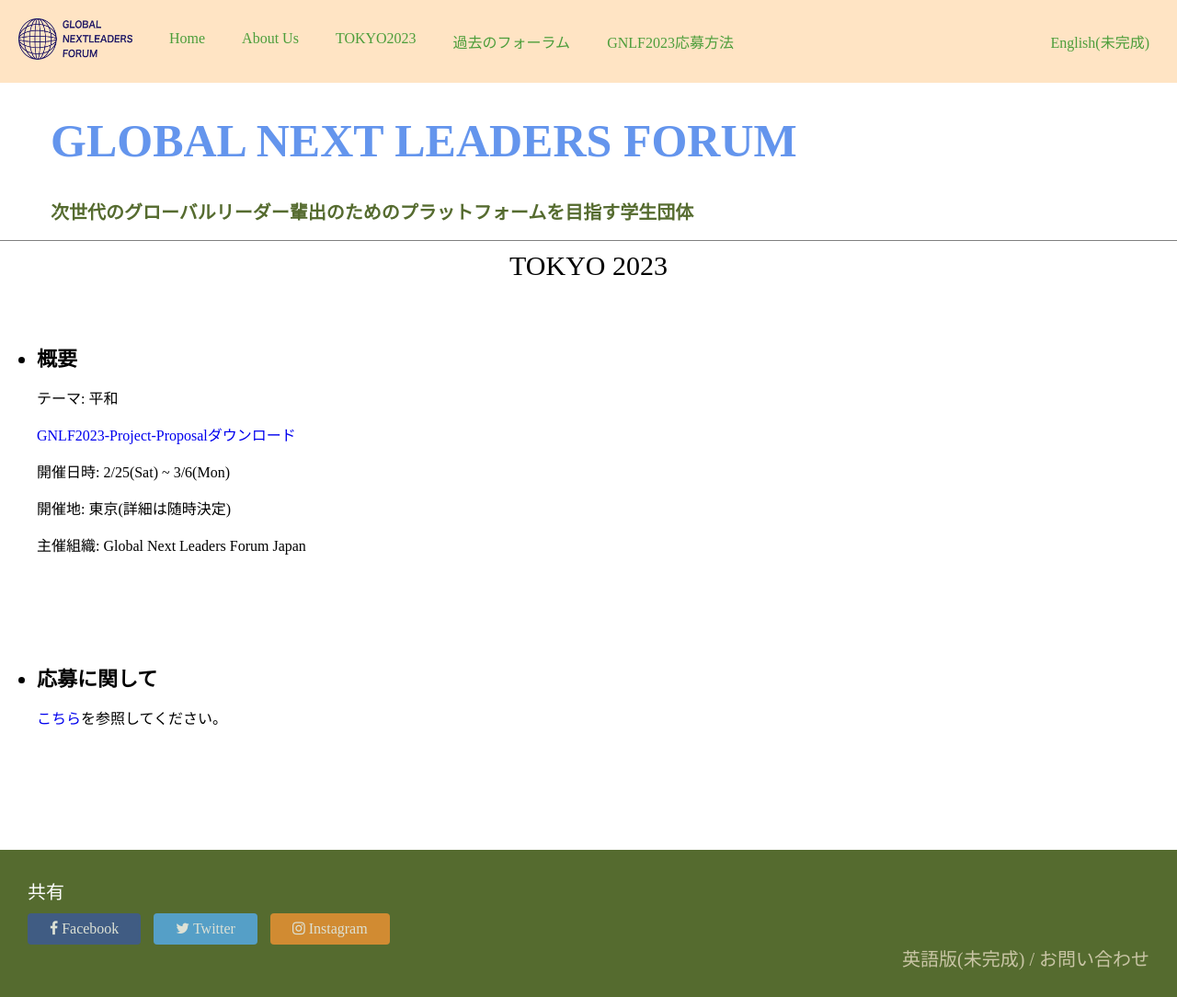
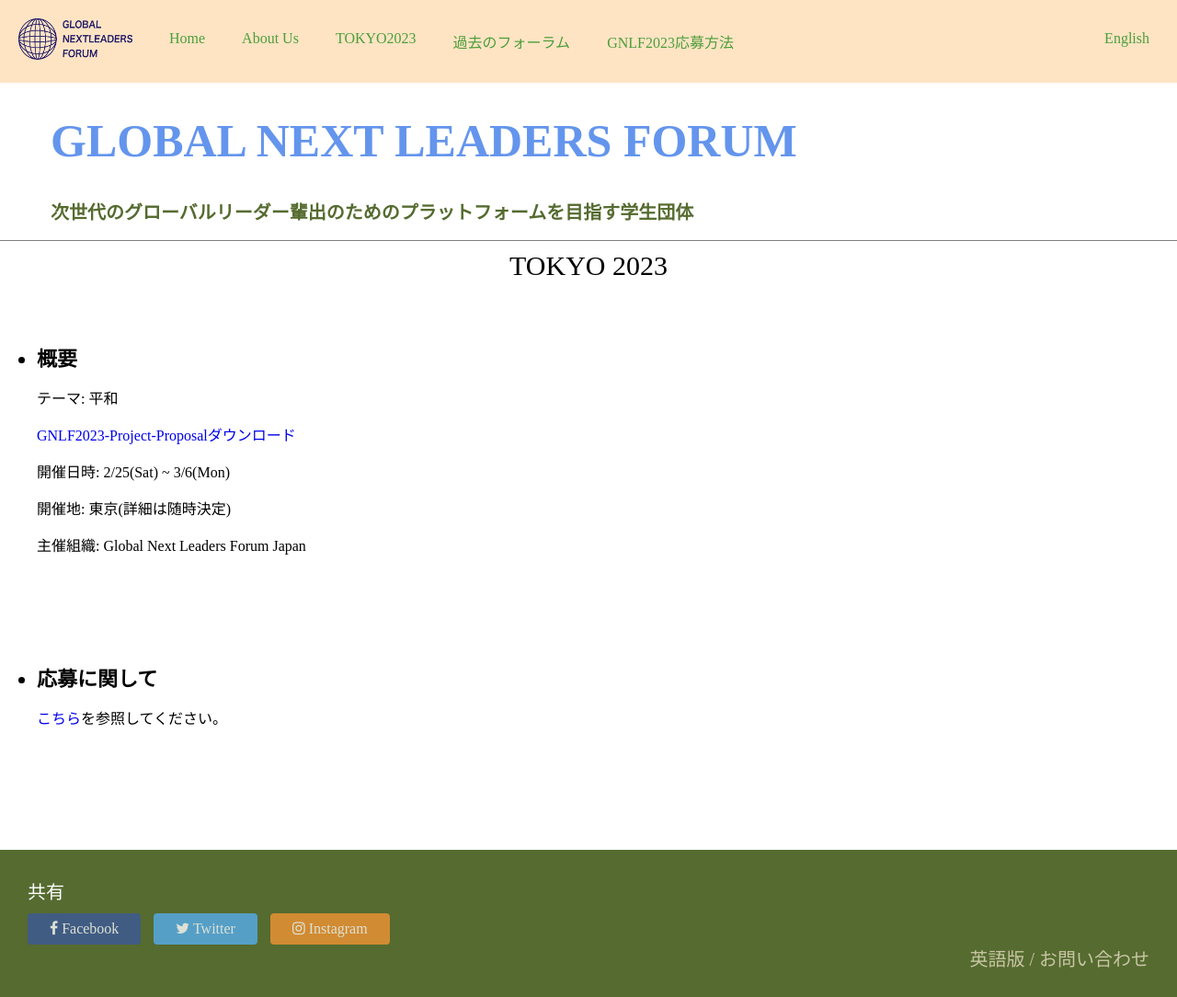
Before and after one commit to GlobalNextLeadersForum/tokyo2023, a plain HTML site: page index.html in a window 1280 px wide. Shown: the whole page at 92% size. Drawn offline with Linux system fonts and the light colour scheme.

Commit message:
Update index.html

```diff
--- a/index.html
+++ b/index.html
@@ -20,7 +20,7 @@
                 <a href="https://GlobalNextLeadersForum.github.io/application">GNLF2023応募方法</a>
             </div>
             <div class="header-right">
-                <a href="#">English(未完成)</a>
+                <a href="https://GlobalNextLeadersForum.github.io/tokyo2023_english">English</a>
             </div>
         </div>
     </header>
@@ -69,7 +69,7 @@
             </div>
         </div>
         <div class="footer-list">
-            <a href="#"><span class="change-color-when-hover">英語版(未完成)</span> /</a>
+            <a href="https://GlobalNextLeadersForum.github.io/tokyo2023_english"><span class="change-color-when-hover">英語版</span> /</a>
             <a href="https://GlobalNextLeadersForum.github.io/contact" class="change-color-when-hover"> お問い合わせ</a>
         </div>
     </footer>
```
